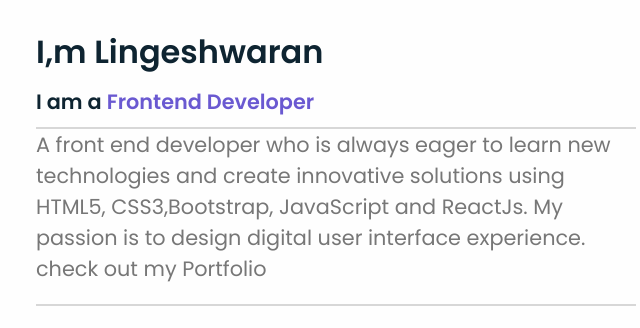
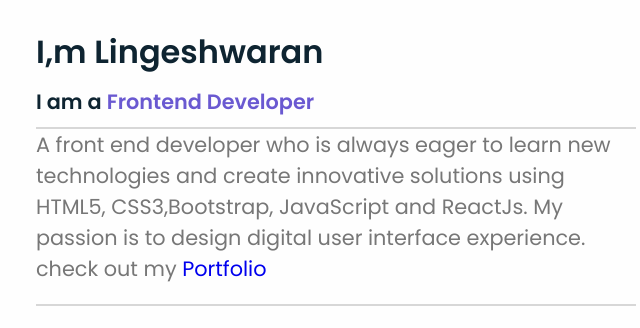
Before and after one commit to Lingam-devloper/Portfolio_web, a plain HTML site: page index.html in a window 1280 px wide. Shown: the part 1100-1428 px from the top of the page, 499-1139 px from the left. Drawn offline with nearby package versions, Linux system fonts and the light colour scheme.

Commit message:
updated 15/1/2024

```diff
--- a/index.html
+++ b/index.html
@@ -70,7 +70,7 @@
                     <h3>I,m Lingeshwaran</h3>
                     <h4>I am a <span>Frontend Developer</span> </h4>
                     <p>
-                        A front end developer who is always eager to learn new technologies and create innovative solutions using HTML5, CSS3,Bootstrap, JavaScript and ReactJs. My passion is to design digital user interface experience. check out my Portfolio
+                        A front end developer who is always eager to learn new technologies and create innovative solutions using HTML5, CSS3,Bootstrap, JavaScript and ReactJs. My passion is to design digital user interface experience. check out my <a href="#portfolio">Portfolio</a>
                     </p>
                 </div>
                 <div><a href="./Assets/Resume.pdf" class="btn">Download Resume<i class="fa fa-file-arrow-down"></i></a></div>
```
Also changed, not shown: 1 other file.
